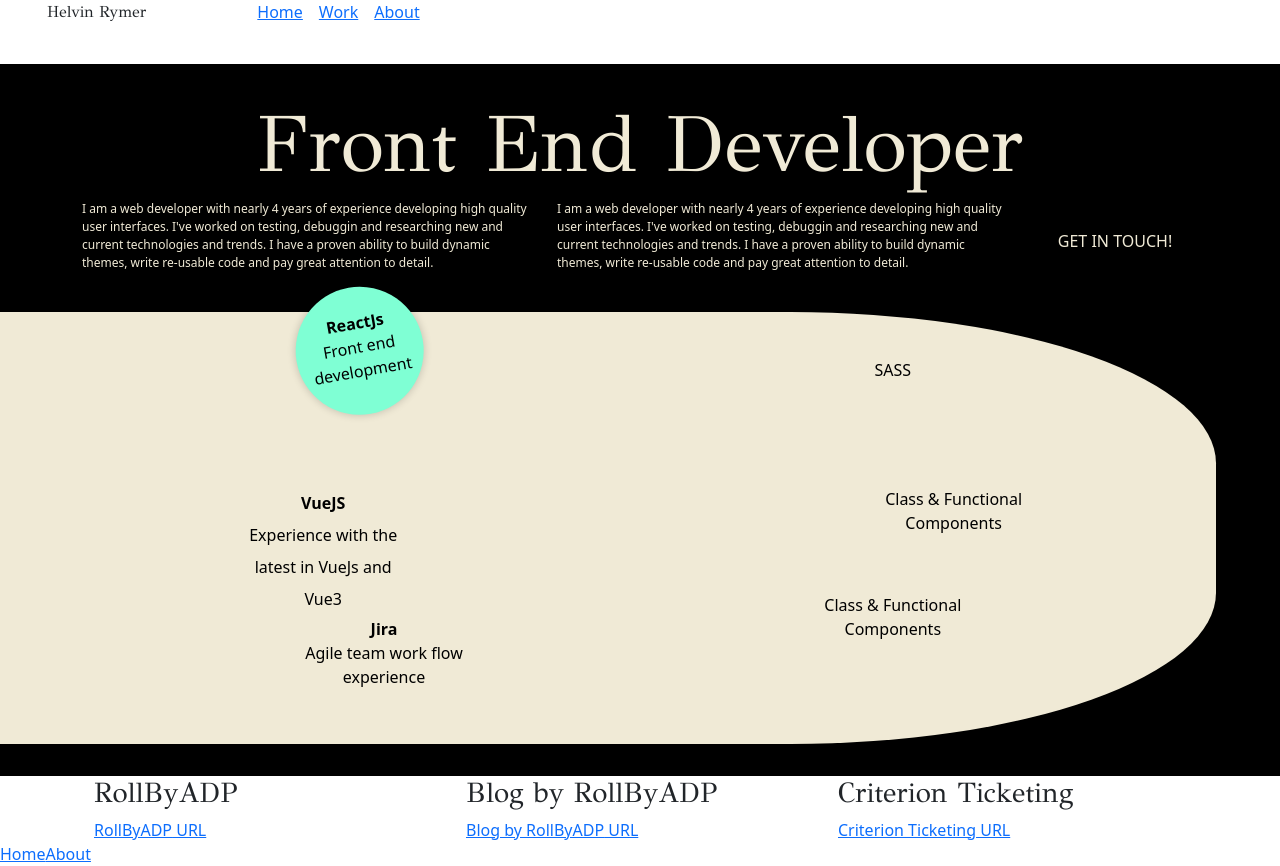
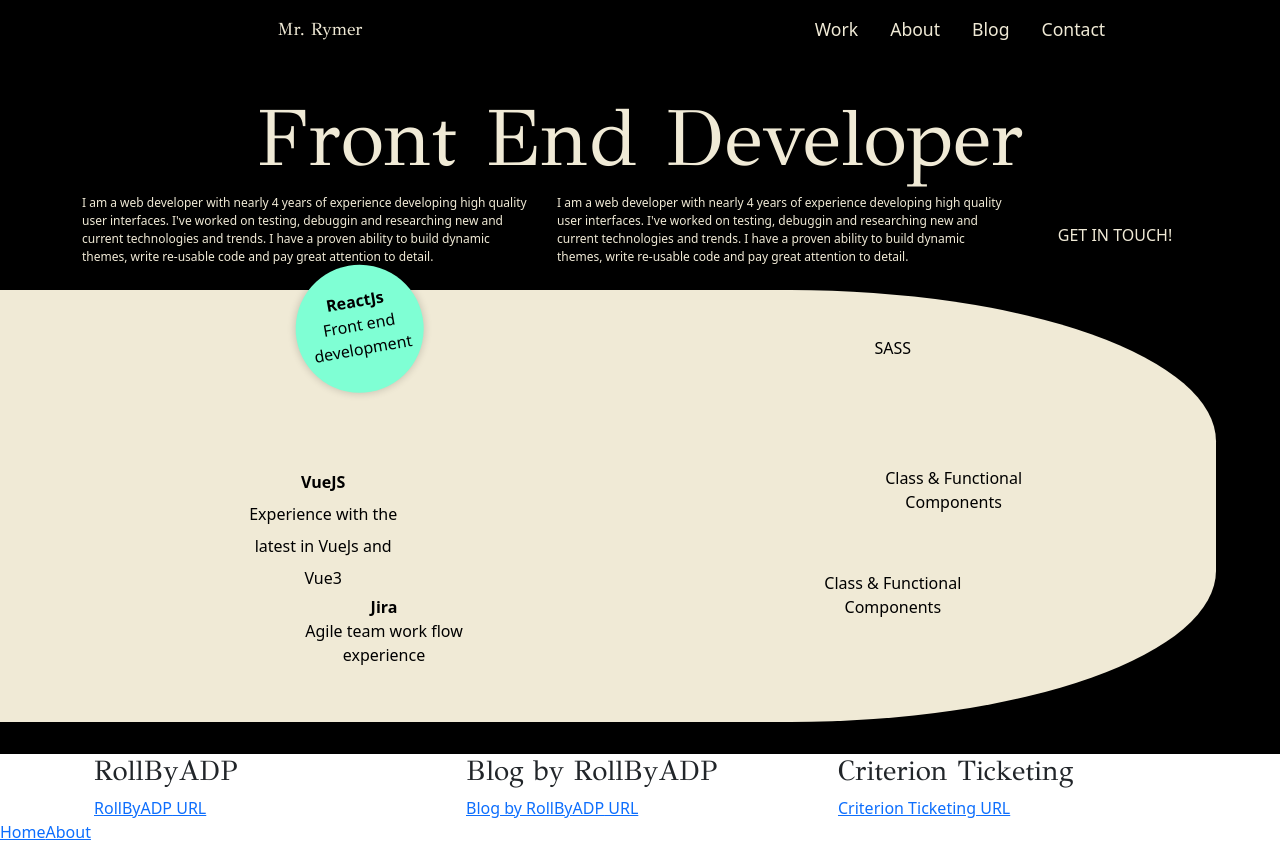
Before and after one commit to Helvin159/PORTFOLIO-2022, a React (Create React App) app: page / in a window 1280 px wide. After the commit the page ends 844 px from the top, so only its background shows below. Built offline with nearby package versions, Linux system fonts and the light colour scheme.

Commit message:
styles and makes changes to header

```diff
--- a/src/App.js
+++ b/src/App.js
@@ -3,86 +3,17 @@ import Header from './routes/Header/Header'
 import Home from './routes/Home/Home'
 import About from './routes/About/About'
 import './assets/css/style.css'
+import data from './data/data.json'
 
 const App = () => {
-	const data = {
-		name: 'Helvin Rymer',
-		first_name: 'Helvin',
-		last_name: 'Rymer',
-		prefix: 'Mr.',
-		email_addy: 'helvin159@gmail.com',
-		position: 'Front End Developer',
-		specialty: 'ReactJS',
-		short_about_me:
-			"I am a web developer with nearly 4 years of experience developing high quality user interfaces. I've worked on testing, debuggin and researching new and current technologies and trends. I have a proven ability to build dynamic themes, write re-usable code and pay great attention to detail.",
-		short_description: '',
-		what_im_looking_for:
-			"I am a web developer with nearly 4 years of experience developing high quality user interfaces. I've worked on testing, debuggin and researching new and current technologies and trends. I have a proven ability to build dynamic themes, write re-usable code and pay great attention to detail.",
-		lang: [
-			{ lng: 'HTML', length_of_experience: '', expertise_level: '' },
-			{ lng: 'CSS', length_of_experience: '', expertise_level: '' },
-			{ lng: 'Sass', length_of_experience: '', expertise_level: '' },
-			{ lng: 'Javascript', length_of_experience: '', expertise_level: '' },
-			{ lng: 'ReactJs', length_of_experience: '', expertise_level: '' },
-			{ lng: 'VueJs', length_of_experience: '', expertise_level: '' },
-			{ lng: 'NodeJs', length_of_experience: '', expertise_level: '' },
-			{ lng: 'Redux', length_of_experience: '', expertise_level: '' },
-			{ lng: 'Php', length_of_experience: '', expertise_level: '' },
-		],
-		tools: [
-			'VSCode',
-			'Github',
-			'Bitbucket',
-			'Photoshop',
-			'Jira',
-			'Slack',
-			'DevOps',
-		],
-		cms: ['Sitecore', 'Wordpress', 'BigCommerce'],
-		nav_links: [
-			{ url: '/', link_text: 'Home' },
-			{ url: '/portfolio', link_text: 'Work' },
-			{ url: '/about', link_text: 'About' },
-		],
-		social_media: [
-			{ platform: 'Instagram', user_name: '', acctUrl: '' },
-			{
-				platform: 'LinkedIn',
-				user_name: '',
-				acctUrl: 'www.linkedin.com/in/helvinrymer',
-			},
-			{ platform: 'Twitter', user_name: '', acctUrl: '' },
-		],
-		projects: [
-			{
-				projectName: 'RollByADP',
-				workDone: '',
-				languages: '',
-				url: 'https://rollbyadp.com',
-			},
-			{
-				projectName: 'Blog by RollByADP',
-				workDone: '',
-				languages: '',
-				url: 'https://blog.rollbyadp.com',
-			},
-			{
-				projectName: 'Criterion Ticketing',
-				workDone: '',
-				languages: '',
-				url: 'https://criterionticketing.com/',
-			},
-		],
-	}
-
 	return (
 		<Routes>
-			<Route
-				path='/'
-				element={<Header props={data.nav_links} name={data.name} />}>
+			<Route path='/' element={<Header props={data} />}>
 				<Route index element={<Home props={data} />} />
 				<Route path='/about' element={<About props={data} />} />
 				<Route path='/portfolio' element={<About props={data} />} />
+				<Route path='/contact' element={<About props={data} />} />
+				<Route path='/blog' element={<About props={data} />} />
 			</Route>
 		</Routes>
 	)
--- a/src/assets/css/style.css
+++ b/src/assets/css/style.css
@@ -11,10 +11,12 @@ h6 {
   font-family: didot; }
 
 p {
-  padding-bottom: 24px; }
+  margin-bottom: 24px; }
 
 ul {
-  list-style-type: none; }
+  list-style-type: none;
+  margin: 0 0;
+  padding: 0 0; }
 
 li {
   display: inline-block;
@@ -31,6 +33,16 @@ li {
 
 .didot {
   font-family: didot; }
+
+.nav__bar {
+  background-color: #000;
+  color: #f0ead6;
+  font-size: 1.1rem; }
+  .nav__bar .text-right {
+    text-align: right; }
+  .nav__bar a {
+    color: #f0ead6;
+    text-decoration: none; }
 
 .hero {
   background-color: #000;
--- a/src/data/data.json
+++ b/src/data/data.json
@@ -1,7 +1,70 @@
 {
-	"data": {
-		"first_name": "Helvin",
-		"last_name": "Rymer",
-		"full_name": "Helvin Rymer"
-	}
+	"name": "Helvin Rymer",
+	"nick_name": "Mr. Rymer",
+	"first_name": "Helvin",
+	"last_name": "Rymer",
+	"prefix": "Mr.",
+	"email_addy": "helvin159@gmail.com",
+	"position": "Front End Developer",
+	"specialty": "ReactJS",
+	"short_about_me": "I am a web developer with nearly 4 years of experience developing high quality user interfaces. I've worked on testing, debuggin and researching new and current technologies and trends. I have a proven ability to build dynamic themes, write re-usable code and pay great attention to detail.",
+	"short_description": "",
+	"what_im_looking_for": "I am a web developer with nearly 4 years of experience developing high quality user interfaces. I've worked on testing, debuggin and researching new and current technologies and trends. I have a proven ability to build dynamic themes, write re-usable code and pay great attention to detail.",
+	"lang": [
+		{ "lng": "HTML", "length_of_experience": "", "expertise_level": "" },
+		{ "lng": "CSS", "length_of_experience": "", "expertise_level": "" },
+		{ "lng": "Sass", "length_of_experience": "", "expertise_level": "" },
+		{ "lng": "Javascript", "length_of_experience": "", "expertise_level": "" },
+		{ "lng": "ReactJs", "length_of_experience": "", "expertise_level": "" },
+		{ "lng": "VueJs", "length_of_experience": "", "expertise_level": "" },
+		{ "lng": "NodeJs", "length_of_experience": "", "expertise_level": "" },
+		{ "lng": "Redux", "length_of_experience": "", "expertise_level": "" },
+		{ "lng": "Php", "length_of_experience": "", "expertise_level": "" }
+	],
+	"tools": [
+		"VSCode",
+		"Github",
+		"Bitbucket",
+		"Photoshop",
+		"Jira",
+		"Slack",
+		"DevOps"
+	],
+	"cms": ["Sitecore", "Wordpress", "BigCommerce"],
+	"nav_links": [
+		{ "url": "/", "link_text": "Home" },
+		{ "url": "/portfolio", "link_text": "Work" },
+		{ "url": "/about", "link_text": "About" },
+		{ "url": "/blog", "link_text": "Blog" },
+		{ "url": "/contact", "link_text": "Contact" }
+	],
+	"social_media": [
+		{ "platform": "Instagram", "user_name": "", "acctUrl": "" },
+		{
+			"platform": "LinkedIn",
+			"user_name": "",
+			"acctUrl": "www.linkedin.com/in/helvinrymer"
+		},
+		{ "platform": "Twitter", "user_name": "", "acctUrl": "" }
+	],
+	"projects": [
+		{
+			"projectName": "RollByADP",
+			"workDone": "",
+			"languages": "",
+			"url": "https://rollbyadp.com"
+		},
+		{
+			"projectName": "Blog by RollByADP",
+			"workDone": "",
+			"languages": "",
+			"url": "https://blog.rollbyadp.com"
+		},
+		{
+			"projectName": "Criterion Ticketing",
+			"workDone": "",
+			"languages": "",
+			"url": "https://criterionticketing.com/"
+		}
+	]
 }
--- a/src/routes/Header/Header.jsx
+++ b/src/routes/Header/Header.jsx
@@ -3,23 +3,31 @@ import { Outlet, Link } from 'react-router-dom'
 import Row from 'react-bootstrap/Row'
 import Col from 'react-bootstrap/Col'
 
-const Header = ({ props, name }) => {
+const Header = ({ props }) => {
 	return (
 		<Fragment>
-			<header>
-				<Row>
-					<Col sm={2} className='text-center'>
+			<header className='nav__bar'>
+				<Row className='mx-auto my-0 py-3'>
+					<Col sm={6} className='text-center'>
 						<div>
-							<p className='didot'>{name}</p>
+							<p className='didot m-0'>
+								{props.nav_links.map(
+									(e, i) =>
+										e.url === '/' && <Link to='/'>{props.nick_name}</Link>
+								)}
+							</p>
 						</div>
 					</Col>
-					<Col sm={10} className='text-right'>
+					<Col sm={6} className='text-center'>
 						<ul>
-							{props.map((e, i) => (
-								<li key={i} className='px-2'>
-									<Link to={e.url}>{e.link_text}</Link>
-								</li>
-							))}
+							{props.nav_links.map(
+								(e, i) =>
+									e.url !== '/' && (
+										<li key={i} className='px-3'>
+											<Link to={e.url}>{e.link_text}</Link>
+										</li>
+									)
+							)}
 						</ul>
 					</Col>
 				</Row>
--- a/src/sass/base/_base.scss
+++ b/src/sass/base/_base.scss
@@ -13,11 +13,13 @@ h6 {
 }
 
 p {
-	padding-bottom: 24px;
+	margin-bottom: 24px;
 }
 
 ul {
 	list-style-type: none;
+	margin: 0 0;
+	padding: 0 0;
 }
 
 li {
--- a/src/sass/components/_nav.scss
+++ b/src/sass/components/_nav.scss
@@ -0,0 +1,14 @@
+.nav__bar {
+	background-color: #000;
+	color: #f0ead6;
+	font-size: 1.1rem;
+
+	.text-right {
+		text-align: right;
+	}
+
+	a {
+		color: #f0ead6;
+		text-decoration: none;
+	}
+}
```
